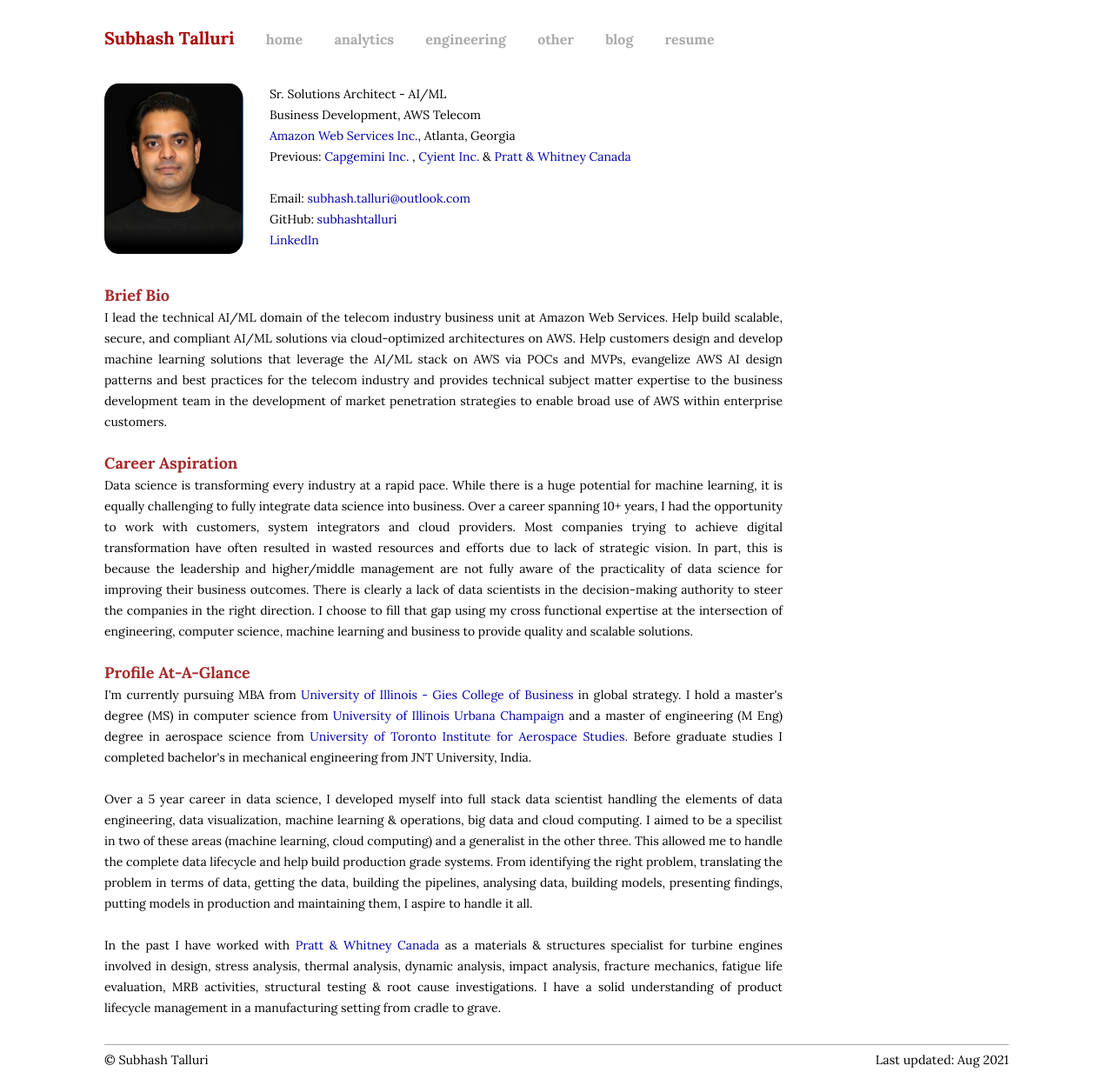
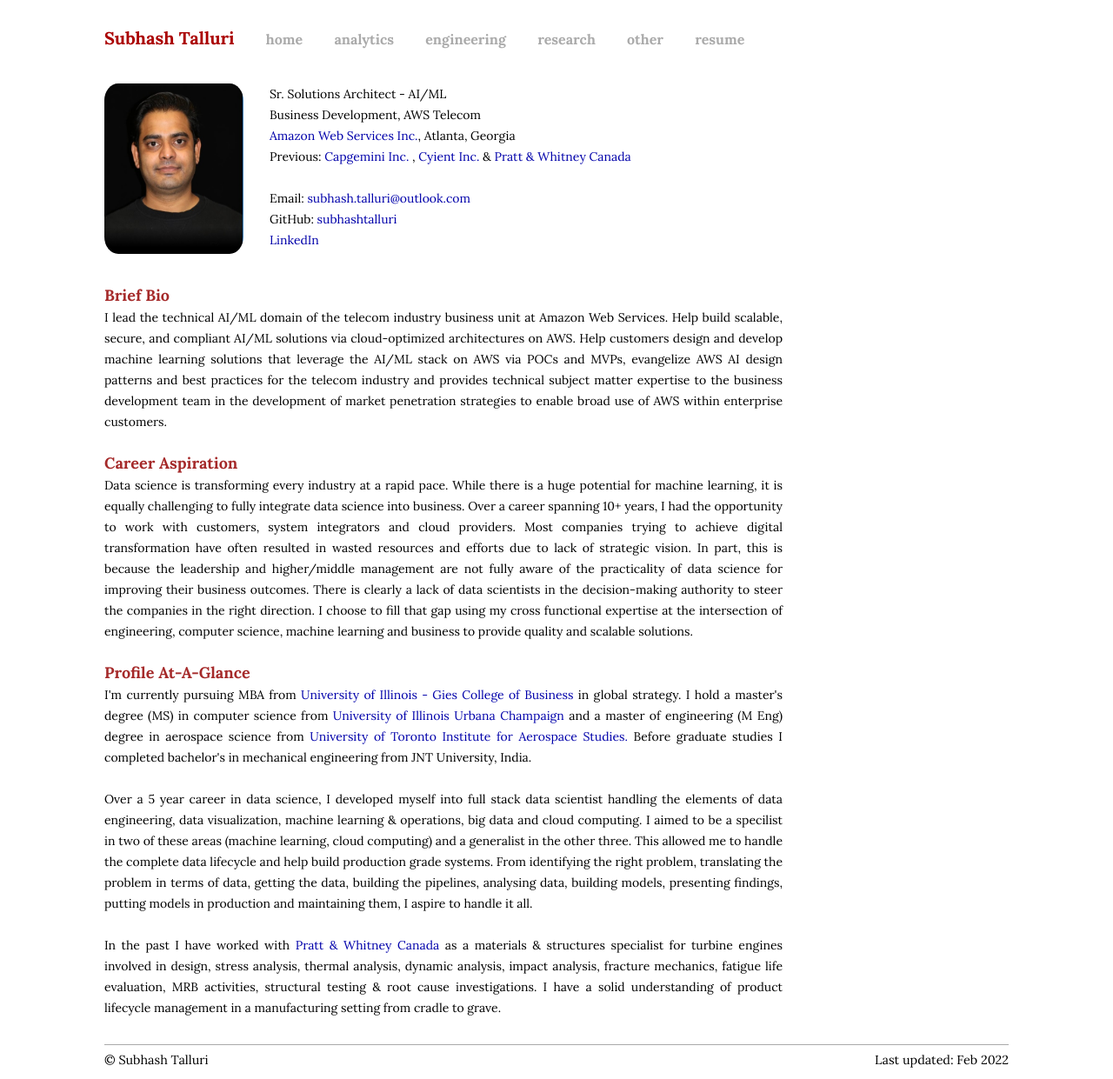
Before and after one commit to subhashtalluri/subhashtalluri.github.io, a Jekyll site: the page built from index.md, in a window 1280 px wide. Shown: the whole page at 87% size. Built offline with Jekyll 4.4.1, drawn with Linux system fonts in a browser that asks for light colours.

Commit message:
header update

```diff
--- a/_includes/footer.html
+++ b/_includes/footer.html
@@ -1,4 +1,4 @@
 <div class="footer">
    © Subhash Talluri
-  <span style="float:right">  Last updated: Aug 2021</span></div>
+  <span style="float:right">  Last updated: Feb 2022</span></div>
 </div>
--- a/_includes/header.html
+++ b/_includes/header.html
@@ -3,7 +3,7 @@
   <a class="extra" href="/">home</a>
   <a class="extra" href="/analytics.html">analytics</a>
   <a class="extra" href="/engineering.html">engineering</a>
+  <a class="extra" href="/blog.html">research</a>
   <a class="extra" href="/other.html">other</a>
-  <a class="extra" href="/blog.html">blog</a>
   <a class="extra" href="/assets/resume.pdf">resume</a>
 </div>
```
